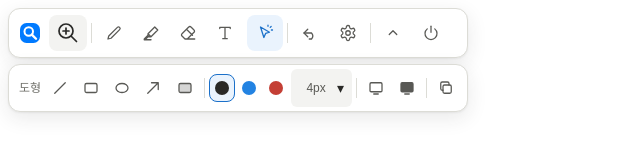
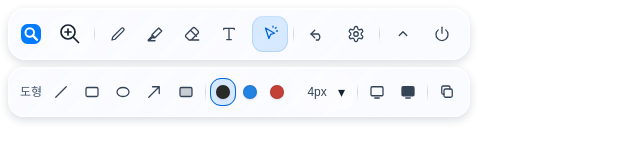
Before and after one commit to yang102948549/oniscreen, a website: page ui/toolbar.html in a window 1280 px wide. Shown: the whole page, without its empty margins (0-640 px from the left). Drawn offline with Linux system fonts and the light colour scheme.

Commit message:
Release 0.2.6: add translucent glass toolbar and menus

```diff
--- a/package.json
+++ b/package.json
@@ -1,6 +1,6 @@
 {
   "name": "oniscreen",
-  "version": "0.2.5",
+  "version": "0.2.6",
   "private": true,
   "description": "OniScreen — 강의용 화면 확대 · 필기 · 포인터 강조 (Tauri 2)",
   "scripts": {
--- a/src-tauri/Cargo.toml
+++ b/src-tauri/Cargo.toml
@@ -1,6 +1,6 @@
 [package]
 name = "oniscreen"
-version = "0.2.5"
+version = "0.2.6"
 edition = "2021"
 description = "OniScreen — 강의용 화면 확대 · 필기 · 포인터 강조"
 
--- a/src-tauri/tauri.conf.json
+++ b/src-tauri/tauri.conf.json
@@ -2,7 +2,7 @@
   "$schema": "https://schema.tauri.app/config/2",
   "productName": "OniScreen",
   "mainBinaryName": "OniScreen",
-  "version": "0.2.5",
+  "version": "0.2.6",
   "identifier": "kr.oniclass.oniscreen",
   "build": {
     "frontendDist": "../ui"
--- /dev/null
+++ b/ui/toolbar-glass.css
@@ -0,0 +1,49 @@
+/* Translucent surfaces over the transparent native toolbar window. */
+:root {
+  color-scheme: light;
+  --oni-bg-surface: rgba(248, 250, 255, .72);
+  --oni-bg-subtle: rgba(255, 255, 255, .34);
+  --oni-border-default: rgba(50, 65, 90, .14);
+  --oni-text-primary: #182332;
+  --oni-text-secondary: #344356;
+  --oni-text-muted: #46566b;
+  --oni-action-default: #0066d6;
+  --oni-info-soft: rgba(0, 122, 255, .14);
+  --oni-error-soft: rgba(255, 75, 85, .13);
+  --glass-edge: rgba(255, 255, 255, .8);
+  --glass-shadow: 0 3px 8px rgba(20, 35, 60, .16), inset 0 1px 0 rgba(255, 255, 255, .9), inset 0 -1px 0 rgba(255, 255, 255, .18);
+}
+body { font-family: -apple-system, BlinkMacSystemFont, "Segoe UI", "Malgun Gothic", sans-serif; }
+.bar, .width-options, .pointer-size-options, .zoom-options {
+  background: linear-gradient(135deg, rgba(255, 255, 255, .17), rgba(255, 255, 255, 0)), var(--oni-bg-surface);
+  border: 1px solid var(--glass-edge);
+  box-shadow: var(--glass-shadow);
+  -webkit-backdrop-filter: blur(22px) saturate(145%);
+  backdrop-filter: blur(22px) saturate(145%);
+}
+.bar { border-radius: 18px; padding: 7px; gap: 3px; }
+.bar.sub { border-radius: 16px; padding: 5px 7px; }
+.stack { gap: 7px; }
+.width-options, .pointer-size-options, .zoom-options { border-radius: 14px; }
+.btn { border-radius: 11px; transition: background .16s ease, box-shadow .16s ease, color .16s ease; }
+.btn:hover { background: rgba(255, 255, 255, .58); box-shadow: inset 0 0 0 1px rgba(255, 255, 255, .62); }
+.btn:active { background: rgba(210, 224, 244, .55); }
+.btn[aria-pressed="true"] { background: var(--oni-info-soft); box-shadow: inset 0 0 0 1px rgba(0, 110, 235, .16), inset 0 1px 0 rgba(255, 255, 255, .55); }
+.btn.danger:hover { background: var(--oni-error-soft); }
+.bar .sep { height: 18px; background: linear-gradient(transparent, rgba(35, 55, 80, .2), transparent); }
+.zoom { border-radius: 12px; background: rgba(255, 255, 255, .26); box-shadow: inset 0 0 0 1px rgba(255, 255, 255, .36); }
+.width-menu summary, .pointer-size-menu summary, .zoom-menu summary { border-radius: 9px; background: rgba(255, 255, 255, .34); }
+details[open] > summary { background: rgba(0, 122, 255, .1); color: var(--oni-action-default); }
+.tip { color: #fff; background: rgba(28, 38, 53, .88); border: 1px solid rgba(255, 255, 255, .2); border-radius: 9px; box-shadow: 0 2px 5px rgba(20, 30, 50, .12); }
+#palette i, #ringPalette i { box-shadow: inset 0 0 0 1px rgba(20, 30, 50, .12), 0 1px 2px rgba(20, 30, 50, .12); }
+.bar.folded { padding: 6px; }
+.bar.folded #restore { width: 32px; height: 32px; }
+@media (prefers-reduced-motion: reduce) { .btn { transition: none; } }
+@media (prefers-reduced-transparency: reduce) {
+  :root { --oni-bg-surface: #f5f7fb; }
+  .bar, .width-options, .pointer-size-options, .zoom-options { backdrop-filter: none; -webkit-backdrop-filter: none; }
+}
+@media (forced-colors: active) {
+  .bar, .width-options, .pointer-size-options, .zoom-options { background: Canvas; border-color: CanvasText; box-shadow: none; }
+  .btn[aria-pressed="true"] { outline: 1px solid Highlight; }
+}
--- a/ui/toolbar.html
+++ b/ui/toolbar.html
@@ -89,6 +89,7 @@
   .eraser-mode:not(.folded) #sub, .eraser-mode:not(.folded) .zoom-ribbon { display: none; }
   .eraser-mode:not(.folded) .eraser-ribbon { display: flex; align-items: center; gap: 8px; }
 </style>
+<link rel="stylesheet" href="toolbar-glass.css">
 </head>
 <body>
 <div class="stack" id="stack">
```
Also changed, not shown: 2 other files.
